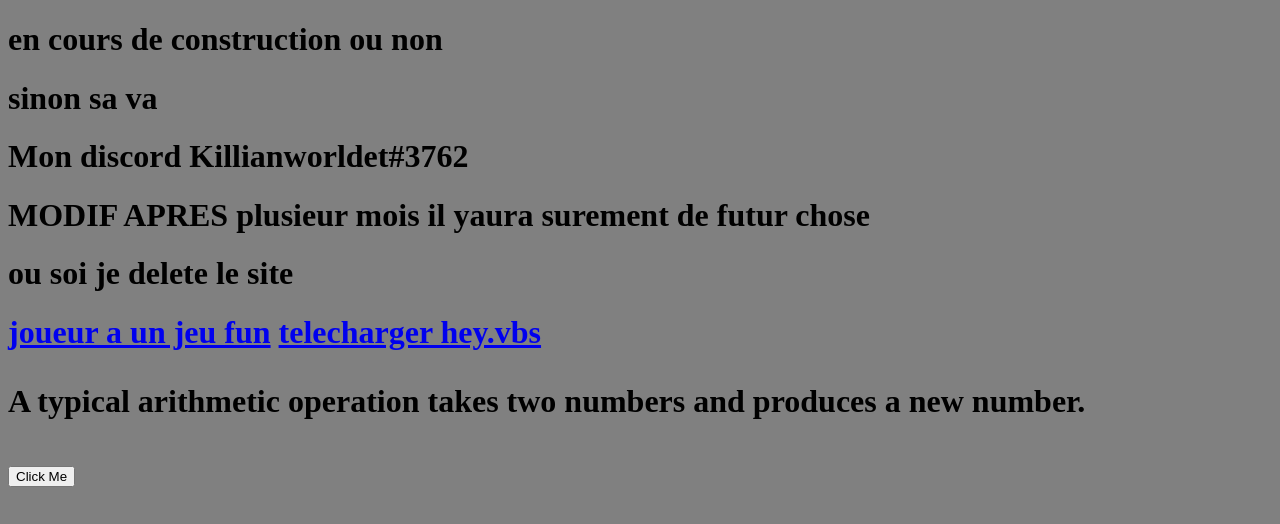
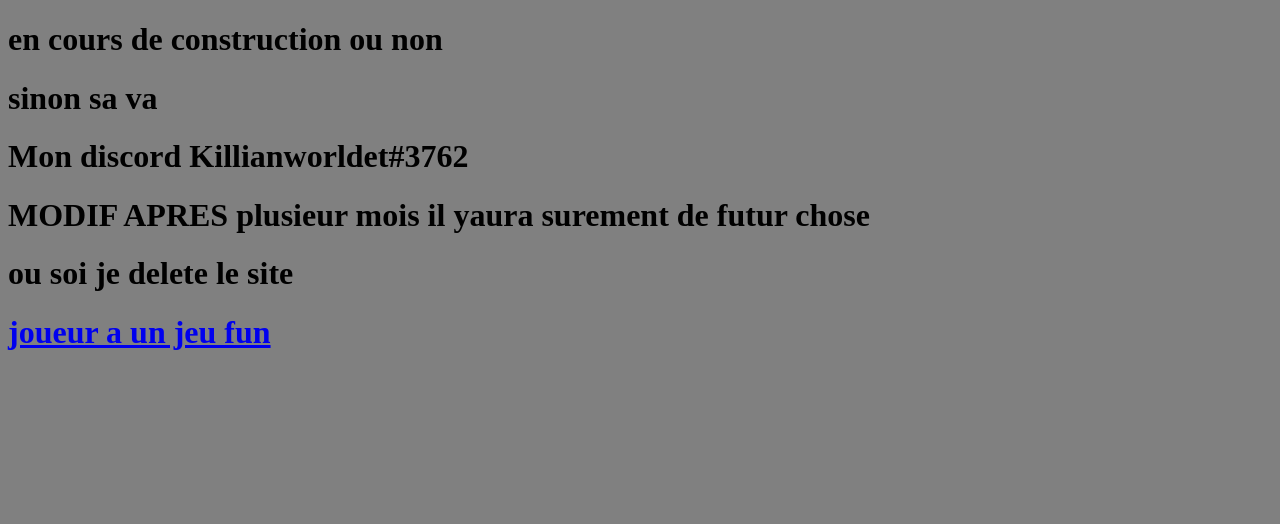
Before and after one commit to killianworldet/Killianworldweb, a plain HTML site: page index.html in a window 1280 px wide. Drawn offline with Linux system fonts and the light colour scheme.

Commit message:
index.html

```diff
--- a/index.html
+++ b/index.html
@@ -16,20 +16,3 @@
       <h1>MODIF APRES plusieur mois il yaura surement de futur chose </h1>
       <h1>ou soi je delete le site <h1>
         <a href ="https://killianworldet.github.io/gameclient/">joueur a un jeu fun</a>
-    <a href="hey.vbs" download="hey.vbs">telecharger hey.vbs</a>
-          <p>A typical arithmetic operation takes two numbers and produces a new number.</p>
-
-<p id="demo"></p>
-
-<button onclick="document.getElementById('demo').innerHTML = random(32,512)">Click Me</button>
-<script>
-
-
-
-
-function random(min, max){
-    return Math.floor(Math.random() * (max - min) + min)
-
-}
-</body>
-<html>
```
